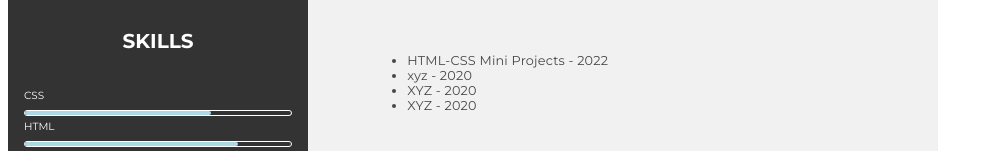
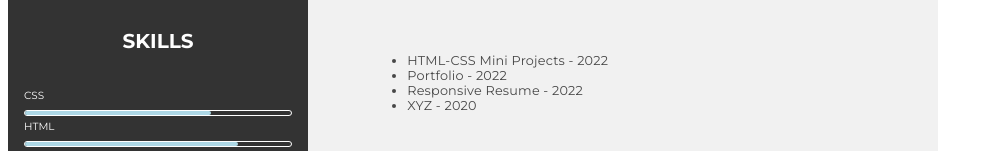
Before and after one commit to priyanka123kadu/resposiveResume, a plain HTML site: page index.html in a window 1280 px wide. Shown: the part 555-706 px from the top of the page, without its empty margins (0-993 px from the left). Drawn offline with Linux system fonts and the light colour scheme.

Commit message:
Update index.html
edited

```diff
--- a/index.html
+++ b/index.html
@@ -191,10 +191,10 @@
                                     HTML-CSS Mini Projects  - 2022
                                 </li>
                                 <li>
-                                   xyz - 2020
+                                   Portfolio - 2022
                                 </li>
                                 <li>
-                                    XYZ - 2020
+                                    Responsive Resume - 2022
                                 </li>
                                 <li>
                                     XYZ - 2020
```
